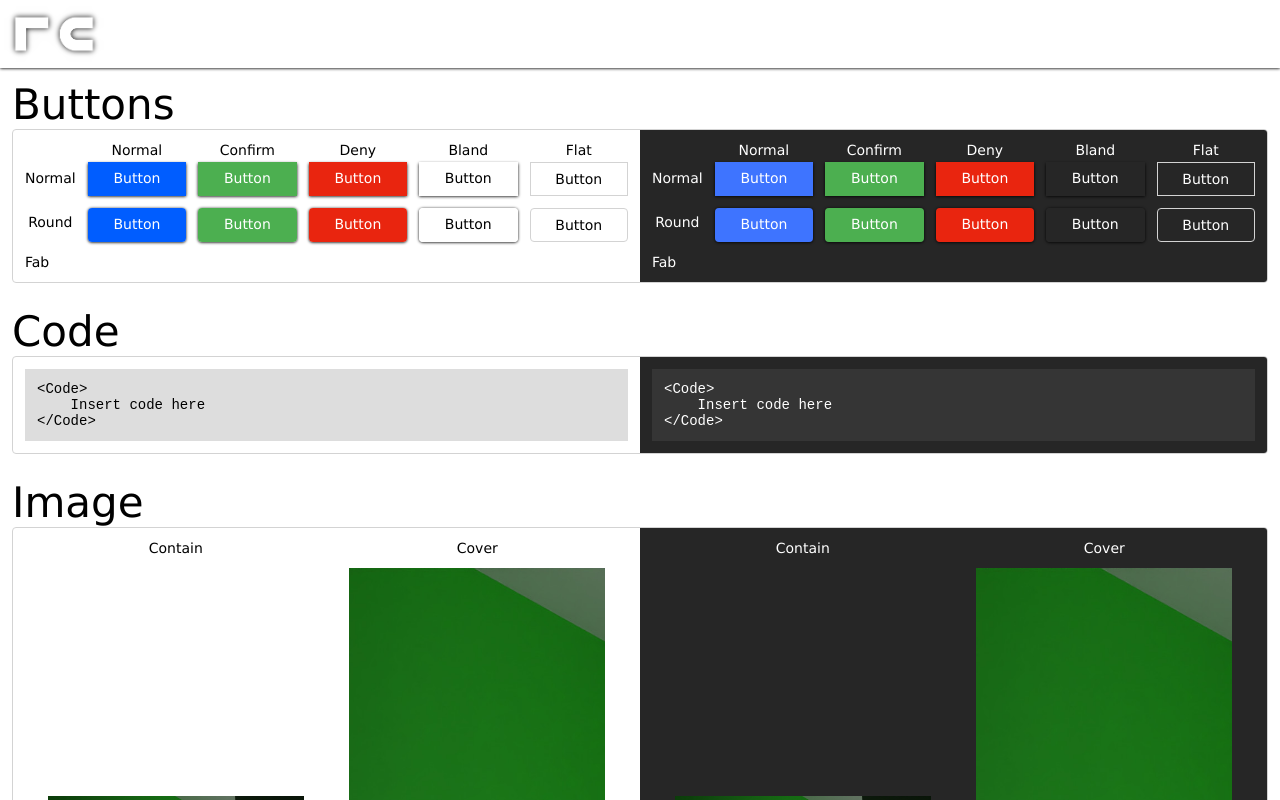
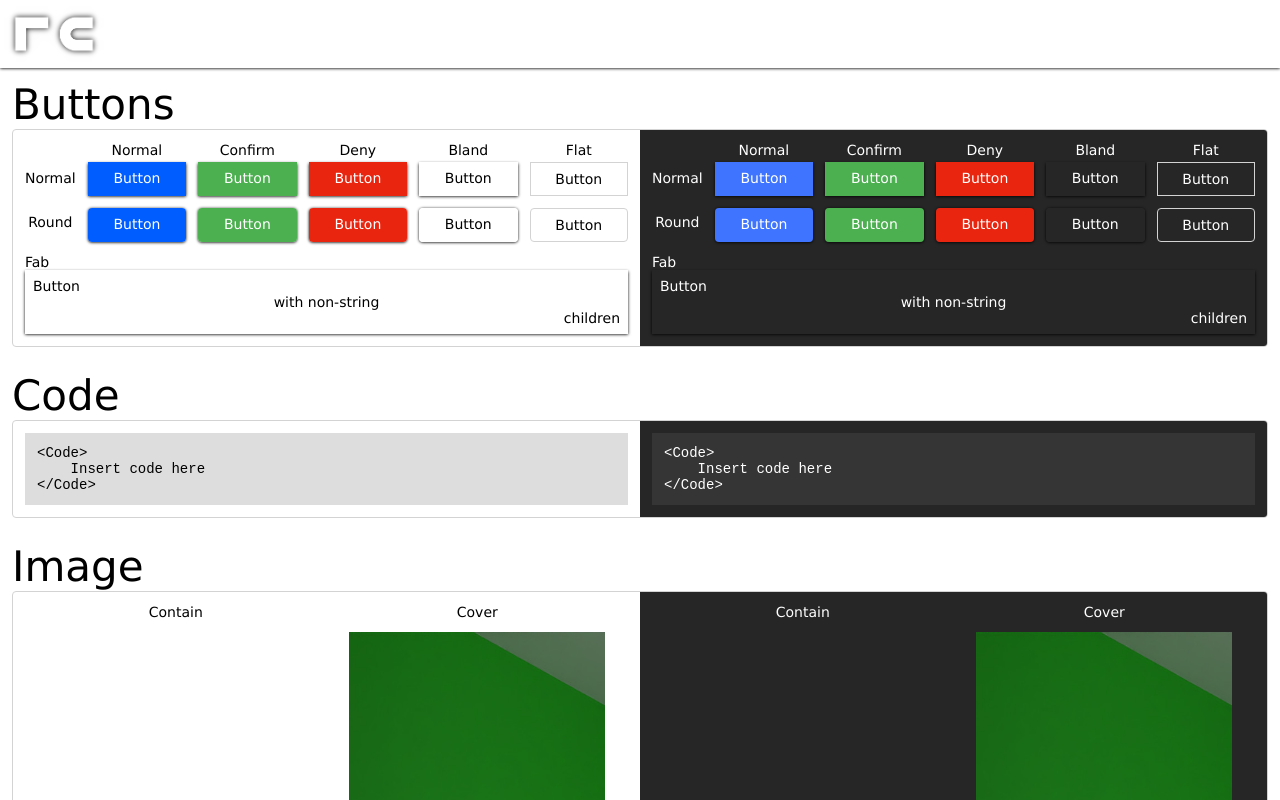
Before and after one commit to bt7s7k7/ReactComponents, a React (Create React App) app: page /library in a window 1280 px wide. Built offline with nearby package versions, Linux system fonts and the light colour scheme; some icons are missing.

Commit message:
Better support for buttons with non string children

```diff
--- a/src/routes/Library/sections.tsx
+++ b/src/routes/Library/sections.tsx
@@ -63,6 +63,19 @@ export const sections = [
                 <Button.Frame fab m="l3t1"><Icon icon="sign-out" /></Button.Frame>
                 <Button.Frame fab m="l3t1"><Icon icon="trash" /></Button.Frame>
             </Row>
+            <Button.Frame bland>
+                <Frame fill>
+                    <Row>
+                        <TextFrame>Button</TextFrame>
+                    </Row>
+                    <Row alignMain="center">
+                        <TextFrame>with non-string</TextFrame>
+                    </Row>
+                    <Row alignMain="flex-end">
+                        <TextFrame>children</TextFrame>
+                    </Row>
+                </Frame>
+            </Button.Frame>
         </>
     },
     {
--- a/src/sharedComponents/Theme/themes/DefaultLight/Button/Button.tsx
+++ b/src/sharedComponents/Theme/themes/DefaultLight/Button/Button.tsx
@@ -36,10 +36,13 @@ export let DefaultWhiteThemeButton: React.FC<ButtonProps> = ({ shadow = true, ch
 
     return (
         <Rippling {...props} ripples={ripples} baseColor={background} {...styleBuilder.build()}>
-            <Frame center p="a2">
-                <TextStyle color={bland ? theme.colors.foreground : theme.colors.button} noSelect>
-                    {children}
-                </TextStyle>
+            <Frame center={typeof children == "string"} p="a2">
+                {typeof children == "string"
+                    ? <TextStyle color={bland ? theme.colors.foreground : theme.colors.button} noSelect>
+                        {children}
+                    </TextStyle>
+                    : children
+                }
             </Frame>
         </Rippling>
     )
```
